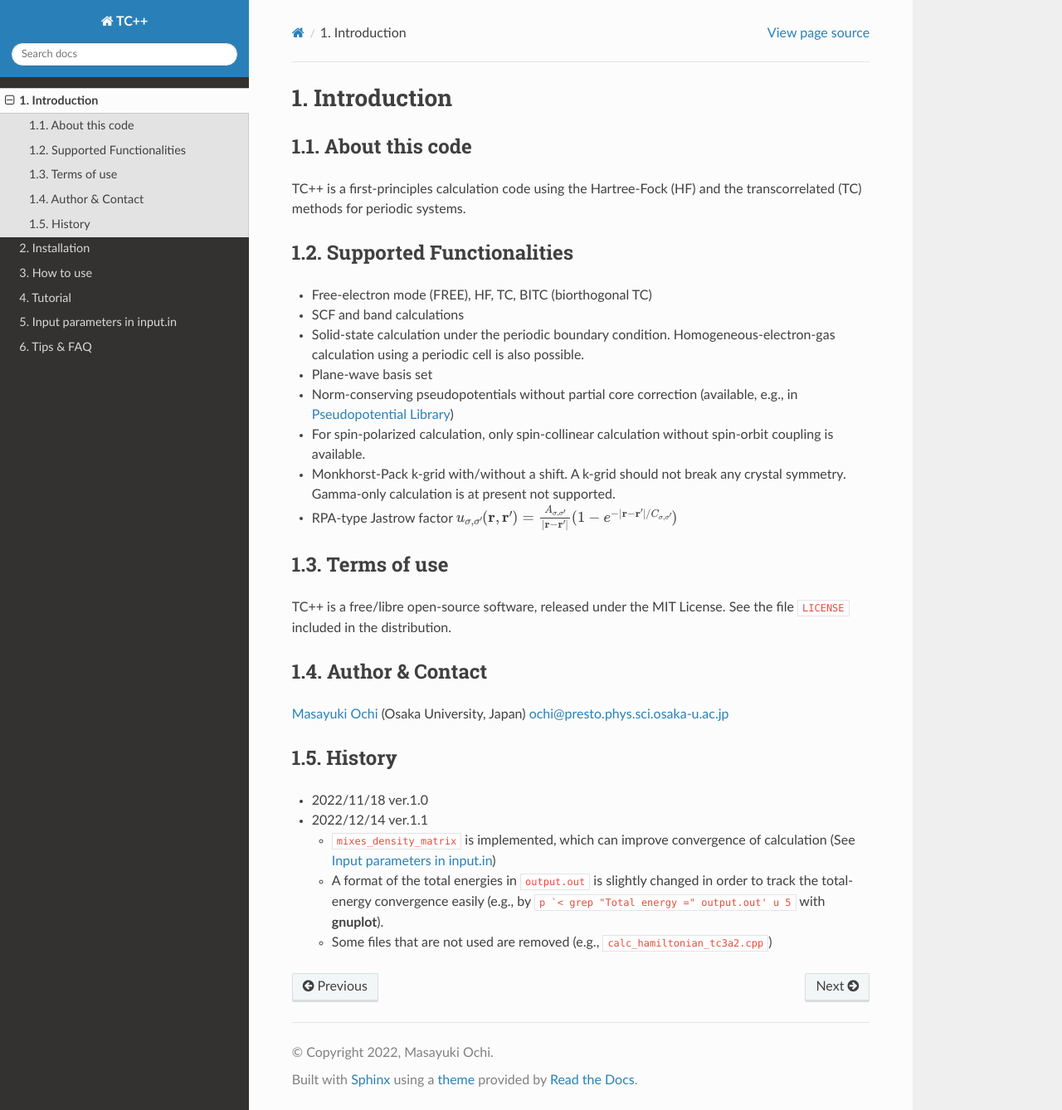
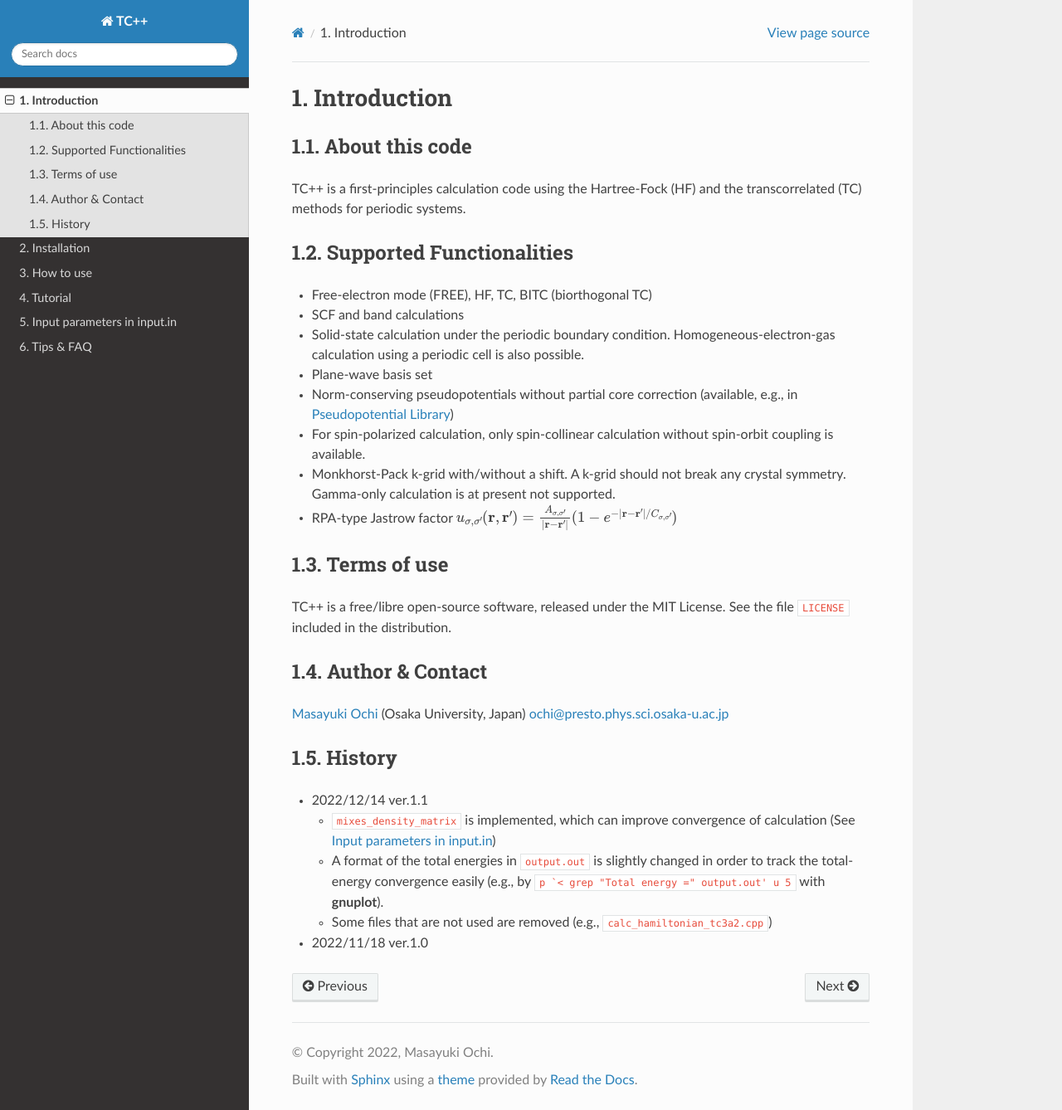
Before and after one commit to masaochi/TC, a Sphinx documentation site: the page built from docs/introduction.rst, in a window 1280 px wide and 1338 px high. Shown: the whole window at 83% size. Built offline with Sphinx 7.4.7 and the Read the Docs theme 2.0.0, drawn with Linux system fonts in a browser that asks for light colours.

Commit message:
[Update]

```diff
--- a/docs/introduction.rst
+++ b/docs/introduction.rst
@@ -28,9 +28,10 @@ Author & Contact
 
 History
 -------
-- 2022/11/18 ver.1.0
 - 2022/12/14 ver.1.1
 
   + ``mixes_density_matrix`` is implemented, which can improve convergence of calculation (See :doc:`input_in`)
   + A format of the total energies in ``output.out`` is slightly changed in order to track the total-energy convergence easily (e.g., by ``p `< grep "Total energy =" output.out' u 5`` with **gnuplot**).
   + Some files that are not used are removed (e.g., ``calc_hamiltonian_tc3a2.cpp``)
+
+- 2022/11/18 ver.1.0
```
